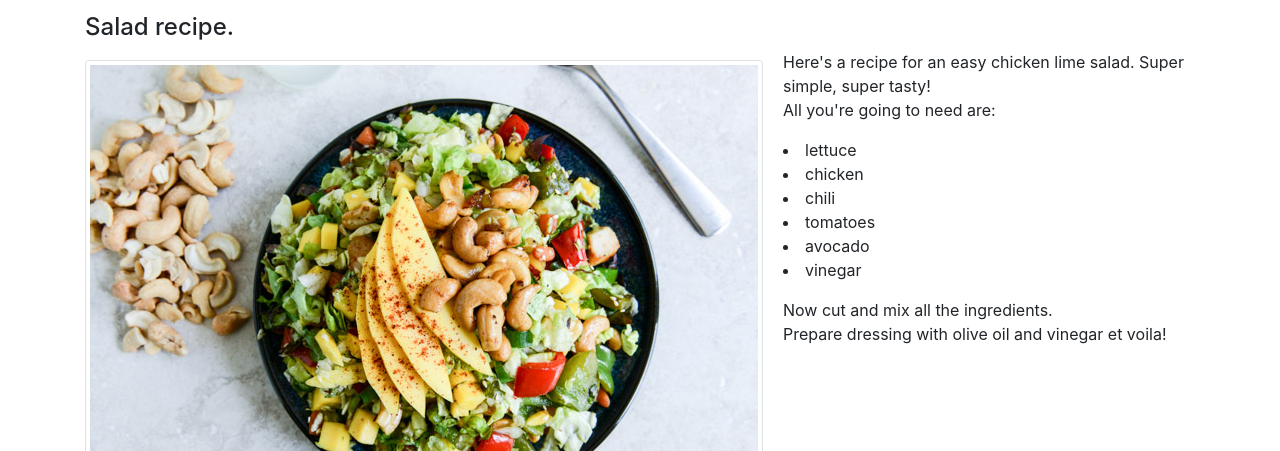
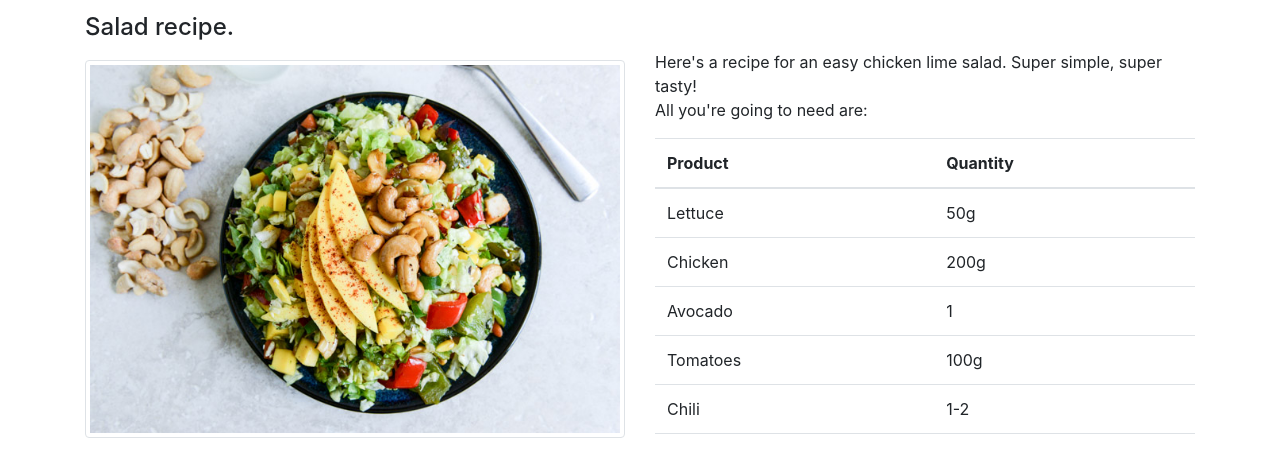
Before and after one commit to szympatka/project0, a plain HTML site: page salad.html in a window 1280 px wide. Shown: the part 349-800 px from the top of the page. Drawn offline with nearby package versions, Linux system fonts and the light colour scheme.

Commit message:
Added table to salad.html

```diff
--- a/salad.html
+++ b/salad.html
@@ -19,26 +19,54 @@
             <h1>Perfect!</h1>
             <p> You've made your choice and picked a recipe.<br>
             Now let's cook! </p>
+            <h4>Salad recipe.</h4>
           </div>
         </div>
       </div>
       <div class="container">
         <div class="row d-flex flex-wrap">
-          <div class="col-sm-12">
-            <h4>Salad recipe.</h4>
+          <div class="col-sm-6">
             <a href=salad.html>
             <img src=salad.jpg name="salad" class="img img-fluid img-thumbnail float-left">
           </a>
+        </div>
+        <div class="col-sm-6">
             <p> Here's a recipe for an easy chicken lime salad. Super simple, super tasty!<br>
               All you're going to need are:
-            <ul>
-              <li>lettuce</li>
-              <li>chicken</li>
-              <li>chili</li>
-              <li>tomatoes</li>
-              <li>avocado</li>
-              <li>vinegar</li>
-            </ul>
+              <table class="table table-hover">
+              <thead>
+                <tr>
+                  <th scope="col">Product</th>
+                  <th scope="col">Quantity</th>
+                </tr>
+              </thead>
+              <tbody>
+                <tr>
+                  <td>Lettuce</td>
+                  <td>50g</td>
+                </tr>
+                <tr>
+                  <td>Chicken</td>
+                  <td>200g</td>
+                </tr>
+                <tr>
+                  <td>Avocado</td>
+                  <td>1</td>
+                </tr>
+                <tr>
+                  <td>Tomatoes</td>
+                  <td>100g</td>
+                </tr>
+                <tr>
+                  <td>Chili</td>
+                  <td>1-2</td>
+                </tr>
+                <tr>
+                  <td>Olive oil</td>
+                  <td>20ml</td>
+                </tr>
+              </tbody>
+            </table>
           </p>
           <p> Now cut and mix all the ingredients.<br>
             Prepare dressing with olive oil and vinegar et voila!
```
Also changed, not shown: Requirements.txt.
